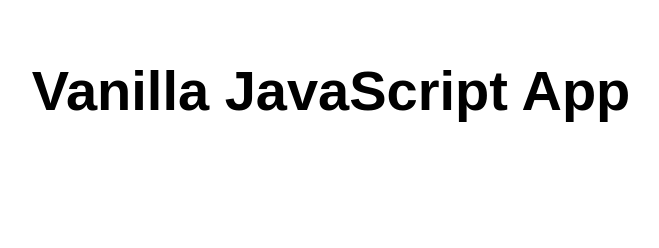
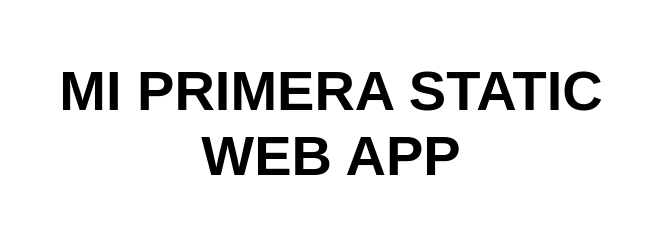
Before and after one commit to lilithcn/mi-primer-app-ly, a website: page src/index.html in a window 1280 px wide. Shown: the whole page, without its empty margins (309-968 px from the left). Drawn offline with Linux system fonts and the light colour scheme.

Commit message:
//Cambio de etiqueta h1

```diff
--- a/src/index.html
+++ b/src/index.html
@@ -10,7 +10,7 @@
 
 <body>
   <main>
-    <h1>Vanilla JavaScript App</h1>
+    <h1>MI PRIMERA STATIC  WEB APP</h1>
   </main>
 </body>
 
```
